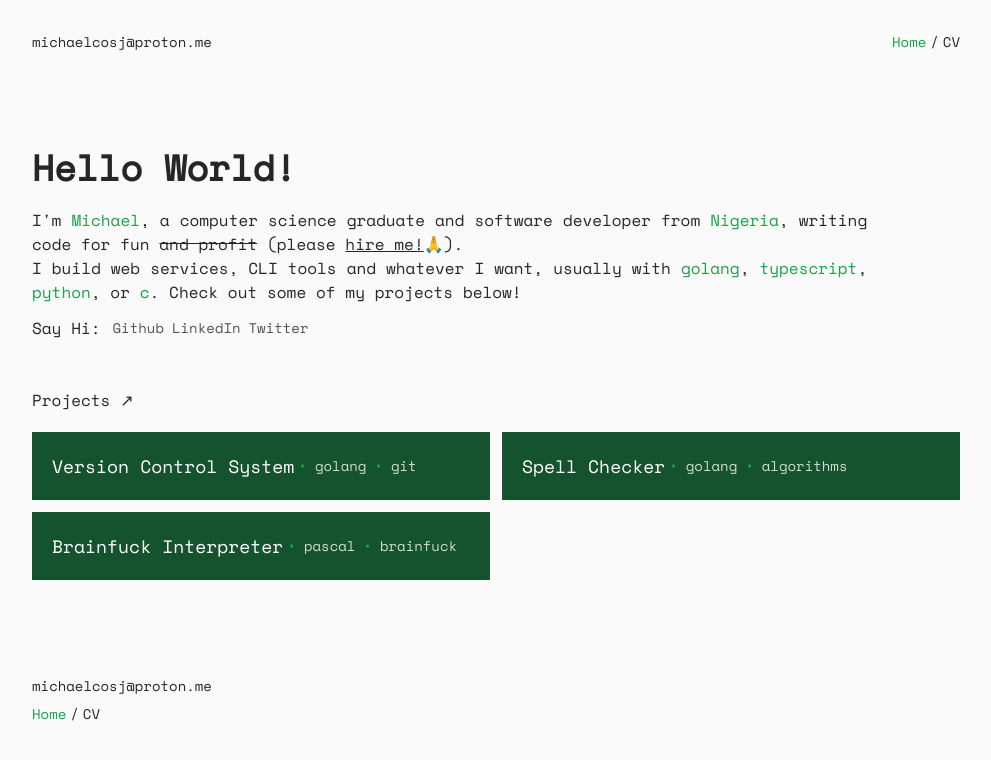
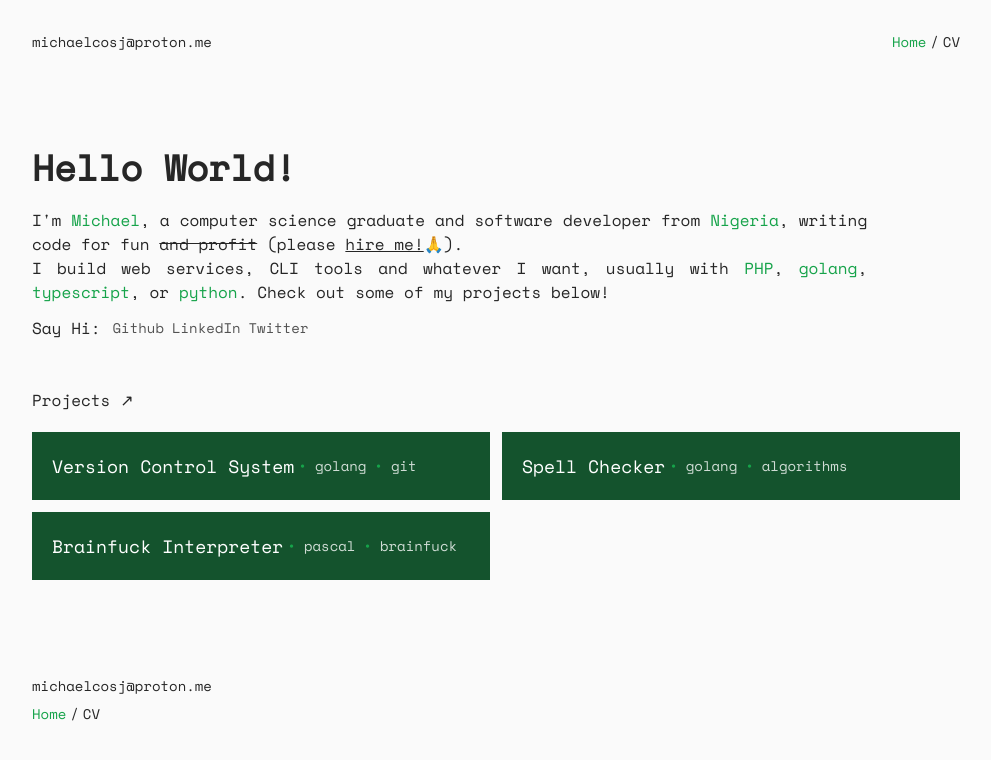
Before and after one commit to michaelcosj/site, a SvelteKit app: page / in a window 1280 px wide. Shown: the top 760 px of the page, without its empty margins (144-1135 px from the left). Built offline with nearby package versions, Linux system fonts and the light colour scheme.

Commit message:
update bio

```diff
--- a/src/routes/+page.svelte
+++ b/src/routes/+page.svelte
@@ -24,10 +24,10 @@
                 href="mailto:michaelcosj@proton.me">hire me!</a
             >🙏). <br />
             I build web services, CLI tools and whatever I want, usually with
+            <span class="text-green-600">PHP</span>,
             <span class="text-green-600">golang</span>,
-            <span class="text-green-600">typescript</span>,
-            <span class="text-green-600">python</span>, or
-            <span class="text-green-600">c</span>. Check out some of my projects
+            <span class="text-green-600">typescript</span>, or
+            <span class="text-green-600">python</span>. Check out some of my projects
             below!
         </p>
         <div class="flex items-center gap-3">
```
Also changed, not shown: 1 other file (tests, documents, lock files or other folders).
